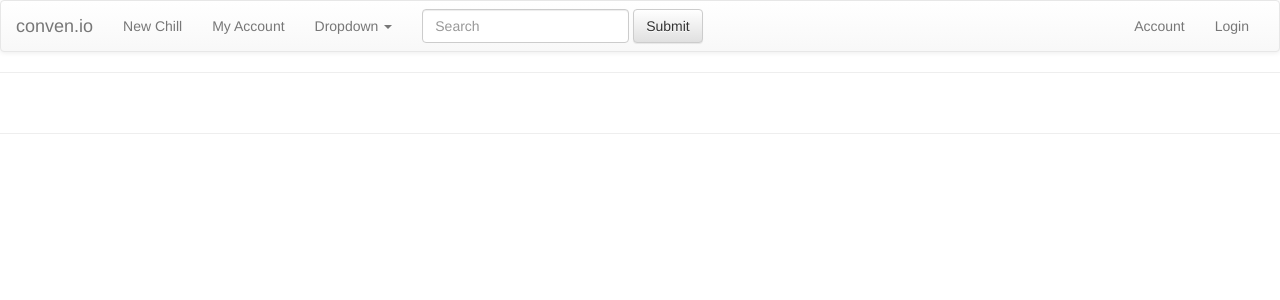
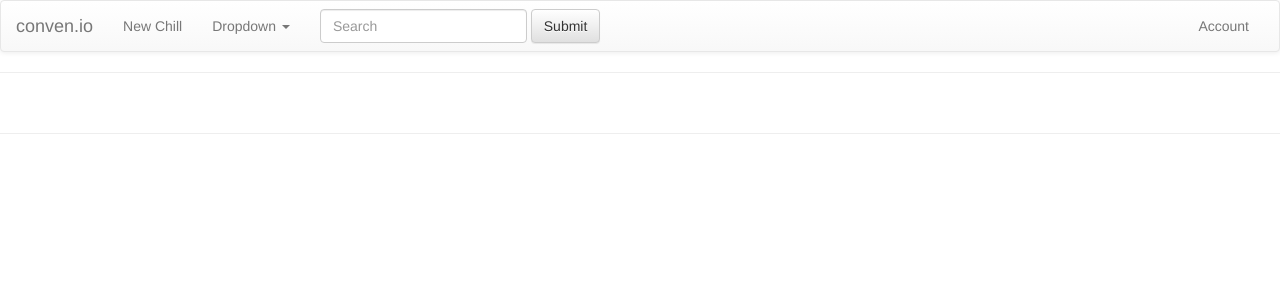
Before and after one commit to justinstrauss/finalproj, a Flask app: page /create in a window 1280 px wide. Shown: the top 300 px of the page. Run offline with Flask 2, Linux system fonts and the light colour scheme; some libraries are stand-ins or nearby versions.

Commit message:
fixed menu

```diff
--- a/templates/base.html
+++ b/templates/base.html
@@ -72,7 +72,6 @@
       <ul class="nav navbar-nav">
         <!-- <li class="active"><a href="/create">New Chill<span class="sr-only">(current)</span></a></li>-->
         <li><a href="/create">New Chill</a></li>
-        <li><a href="/account">My Account</a></li>
         <li class="dropdown">
           <a href="#" class="dropdown-toggle" data-toggle="dropdown" role="button" aria-expanded="false">Dropdown <span class="caret"></span></a>
           <ul class="dropdown-menu" role="menu">
@@ -96,7 +95,7 @@
 
       <ul class="nav navbar-nav navbar-right">
         <li><a href="#">Account</a></li>
-        <li><a href="#">Login</a></li>
+        <li class="fb-login-button" data-max-rows="1" data-size="medium" data-show-faces="false" data-auto-logout-link="true"></li>
       </ul>
 
     </div><!-- /.navbar-collapse -->
```
